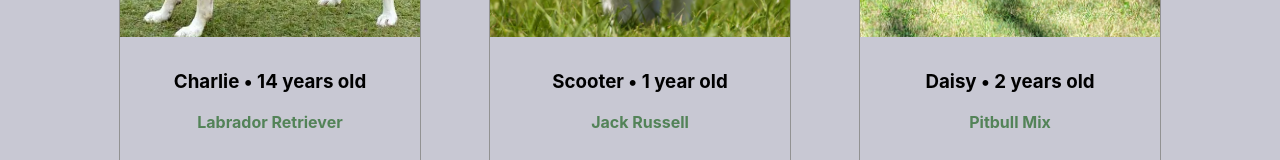
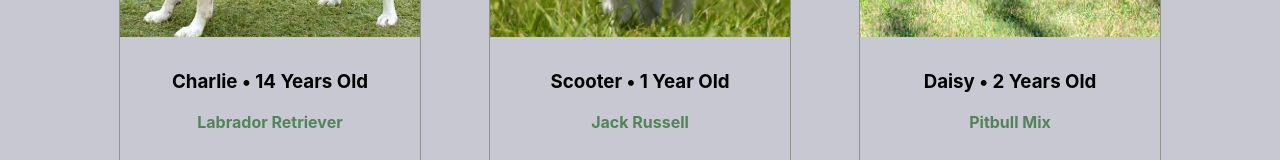
Before and after one commit to jburky15/doggo-adoption, a React (Create React App) app: page /DogAdoptions in a window 1280 px wide. Shown: the part 382-542 px from the top of the page. Built offline with nearby package versions, Linux system fonts and the light colour scheme.

Commit message:
Smol Changes

```diff
--- a/src/components/DogCard/DogCard.jsx
+++ b/src/components/DogCard/DogCard.jsx
@@ -3,12 +3,12 @@ import "./dogcard.css"
 import { AdoptButton } from '../adoptButton/AdoptButton';
 
 export const DogCard = ({ name, breed, age, description, image }) => {
-    const year = age < 2 ? 'year' : 'years';
+    const year = age < 2 ? 'Year' : 'Years';
 
     return (
         <div className="dog-card">
             <img src={image} alt={name} />
-            <h3>{name} • {age} {year} old</h3>
+            <h3>{name} • {age} {year} Old</h3>
             <p className='dogBreed'>{breed}</p>
             <p className='dogDescription'>{description}</p>
             <AdoptButton />
```
